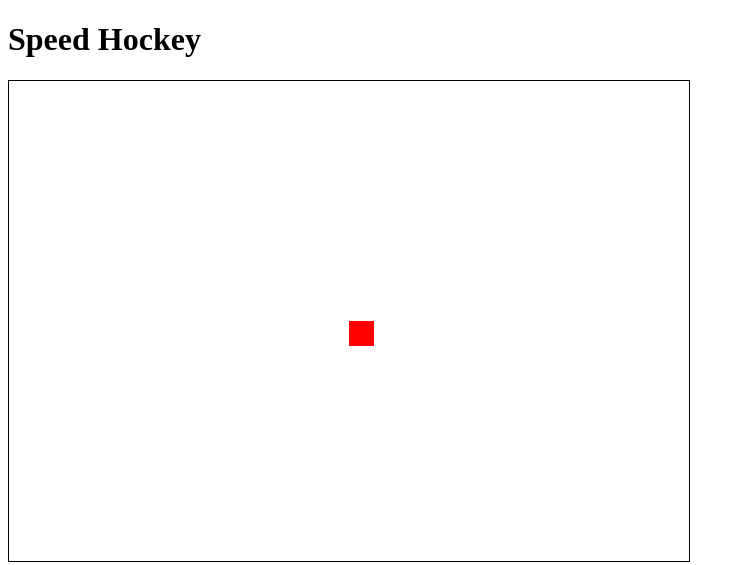
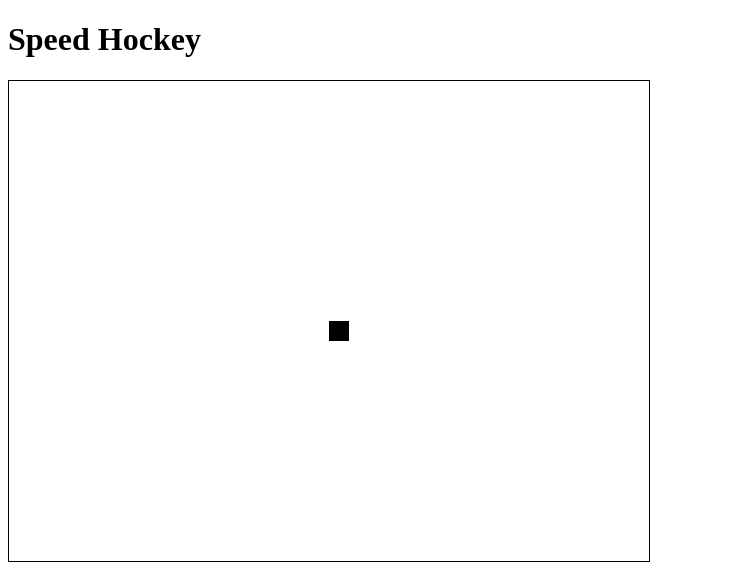
Before and after one commit to buserp/speedhockey.online, a website built with Parcel: page src/index.html in a window 1280 px wide. Shown: the whole page, without its empty margins (0-745 px from the left). Built offline with nearby package versions, Linux system fonts and the light colour scheme; files whose address does not match are found by name.

```diff
--- a/src/client.ts
+++ b/src/client.ts
@@ -1,38 +1,36 @@
 import { Socket, io } from "socket.io-client";
+import { CANVAS_WIDTH, CANVAS_HEIGHT, PUCK_RADIUS } from "./constants";
 
 const sio: Socket<ServerToClientEvents, ClientToServerEvents> = io("http://127.0.0.1:3000/");
 
-sio.emit("hello");
+let _state: GameState = {
+    puckPos: { x: CANVAS_WIDTH / 2, y: CANVAS_HEIGHT / 2 },
+    redScore: 0,
+    bluScore: 0,
+};
 
-sio.on("monotonicTime", (time: BigIntStr) => {
-    _time = BigInt(time);
-})
+
+sio.on("updateGameState", (state: GameState) => {
+    console.log(state);
+    _state = state;
+});
 
 const canvas = document.getElementById('canvas') as HTMLCanvasElement;
 
-var _time: bigint = BigInt(0);
+canvas.setAttribute("width", CANVAS_WIDTH.toString());
+canvas.setAttribute("height", CANVAS_HEIGHT.toString());
 
-const width = canvas.width;
-const height = canvas.height;
 
 let ctx = canvas.getContext('2d') as CanvasRenderingContext2D;
 
-setInterval(() => {
+function animate(dt: number) {
     // Clear the canvas
     ctx.fillStyle = 'white';
-    ctx.fillRect(0, 0, width, height);
-    ctx.fillStyle = 'red';
-    ctx.fillRect(width / 2, height / 2 + cyclicSine(_time) * 50, 25, 25);
-}, 16);
-
-
-function nanosecondsToSeconds(nanoseconds: bigint): number {
-    return Number(nanoseconds) / 1e9;
+    ctx.fillRect(0, 0, CANVAS_WIDTH, CANVAS_HEIGHT);
+    ctx.fillStyle = 'black';
+    //ctx.arc(_state.puckPos.x, _state.puckPos.y, PUCK_RADIUS, 0, 2 * Math.PI);
+    ctx.fillRect(_state.puckPos.x, _state.puckPos.y, 20, 20);
+    requestAnimationFrame(animate);
 }
 
-function cyclicSine(timestamp: bigint): number {
-    const seconds = nanosecondsToSeconds(timestamp);
-    const frequency = 0.3; // Adjust the frequency as needed
-    const amplitude = 1.0; // Adjust the amplitude as needed
-    return amplitude * Math.sin(2 * Math.PI * frequency * seconds);
-}
+animate(0);
--- /dev/null
+++ b/src/constants.ts
@@ -0,0 +1,4 @@
+export const PUCK_RADIUS = 20;
+export const CANVAS_WIDTH = 640;
+export const CANVAS_HEIGHT = 480;
+export const TICKRATE_MS = 16;
--- a/src/index.html
+++ b/src/index.html
@@ -10,7 +10,7 @@
 
 <body>
     <h1>Speed Hockey</h1>
-    <canvas id="canvas" width="680" height="480"
+    <canvas id="canvas" width="0" height="0"
             style="border: 1px solid black;">
     </canvas>
     <script type="module" src="client.ts"></script>
```
Also changed, not shown: src/server.ts (+59 -6 lines), src/types.ts (+14 -2 lines).
